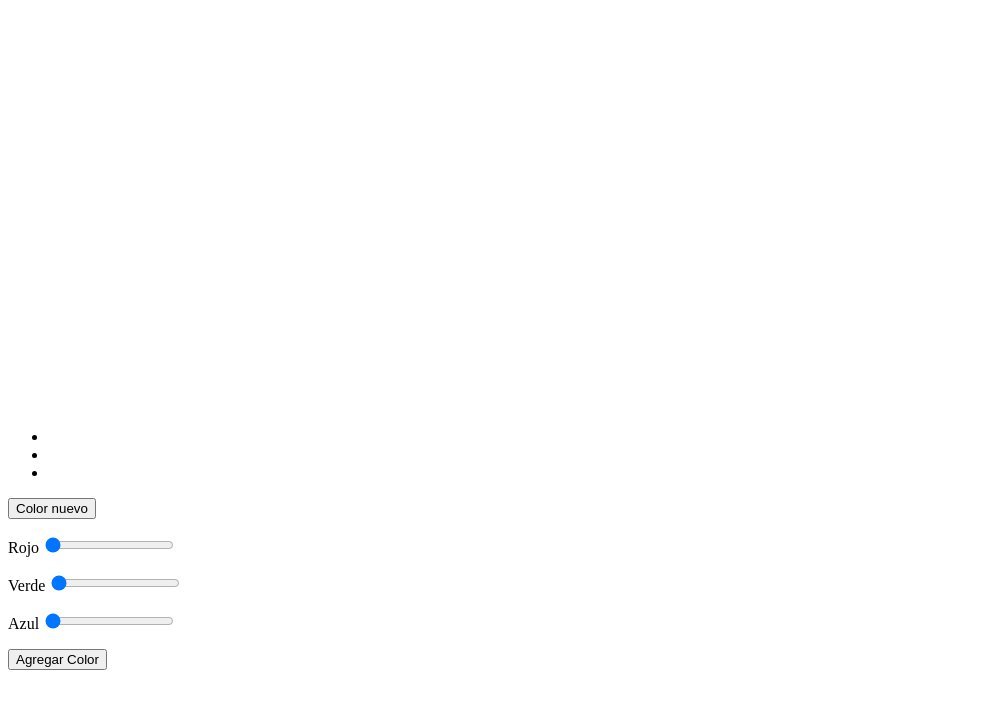
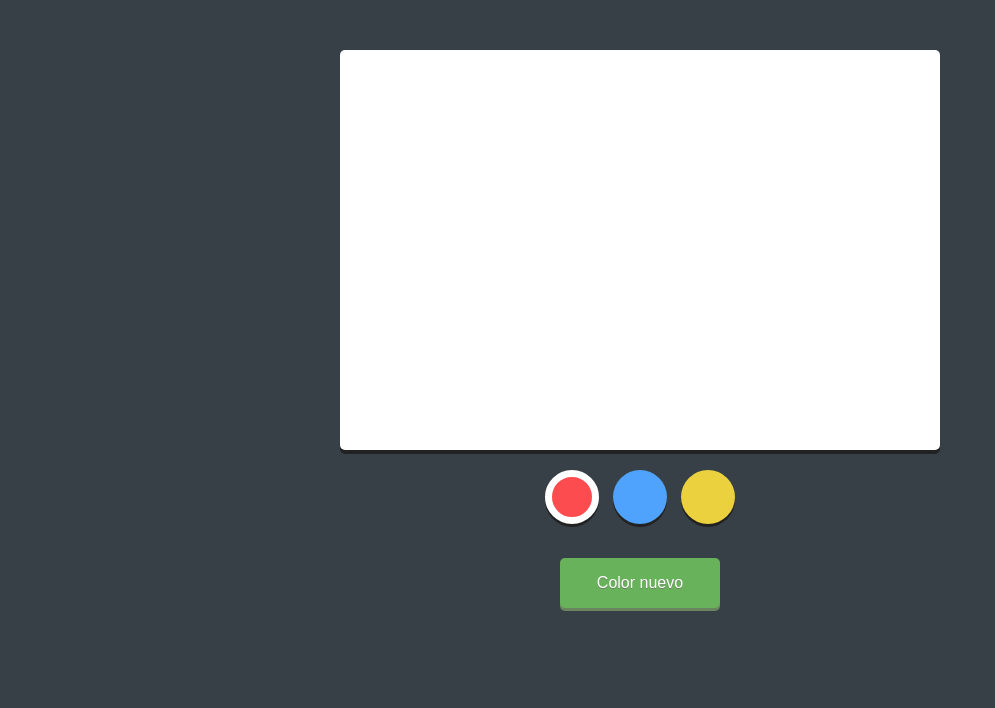
Before and after one commit to PROTECO/cursoweb_junio2016, a plain HTML site: page ejercicios/drawApp/index.html in a window 1280 px wide. Shown: the whole page, without its empty margins (0-995 px from the left). Drawn offline with nearby package versions, Linux system fonts and the light colour scheme.

Commit message:
Controles selected

```diff
--- a/ejercicios/drawApp/index.html
+++ b/ejercicios/drawApp/index.html
@@ -3,6 +3,7 @@
 <head>
 	<meta charset="utf-8">
 	<title>Aplicación de dibujo</title>
+	<link rel="stylesheet" href="css/style.css">
 </head>
 <body>
 
@@ -46,5 +47,6 @@
 	</div>
 
 	<script src="http://code.jquery.com/jquery-1.11.0.min.js"></script>
+	<script src="js/app.js"></script>
 </body>
 </html>
--- a/ejercicios/drawApp/js/app.js
+++ b/ejercicios/drawApp/js/app.js
@@ -0,0 +1,16 @@
+//Obtenemos el contexto y canvas
+var canvas = $('canvas');
+var context = canvas[0].getContext("2d");
+var color = $('.selected').css('background-color');
+
+//Controls
+$('.controls').on("click", "li",  function(){
+
+  $(this).siblings().removeClass("selected");
+  $(this).addClass("selected");
+  color =$(this).css("background-color");
+
+  //Console log me imprimie en la consola lo que le pase en el parentesis
+  //console.log(color);
+
+});
```
